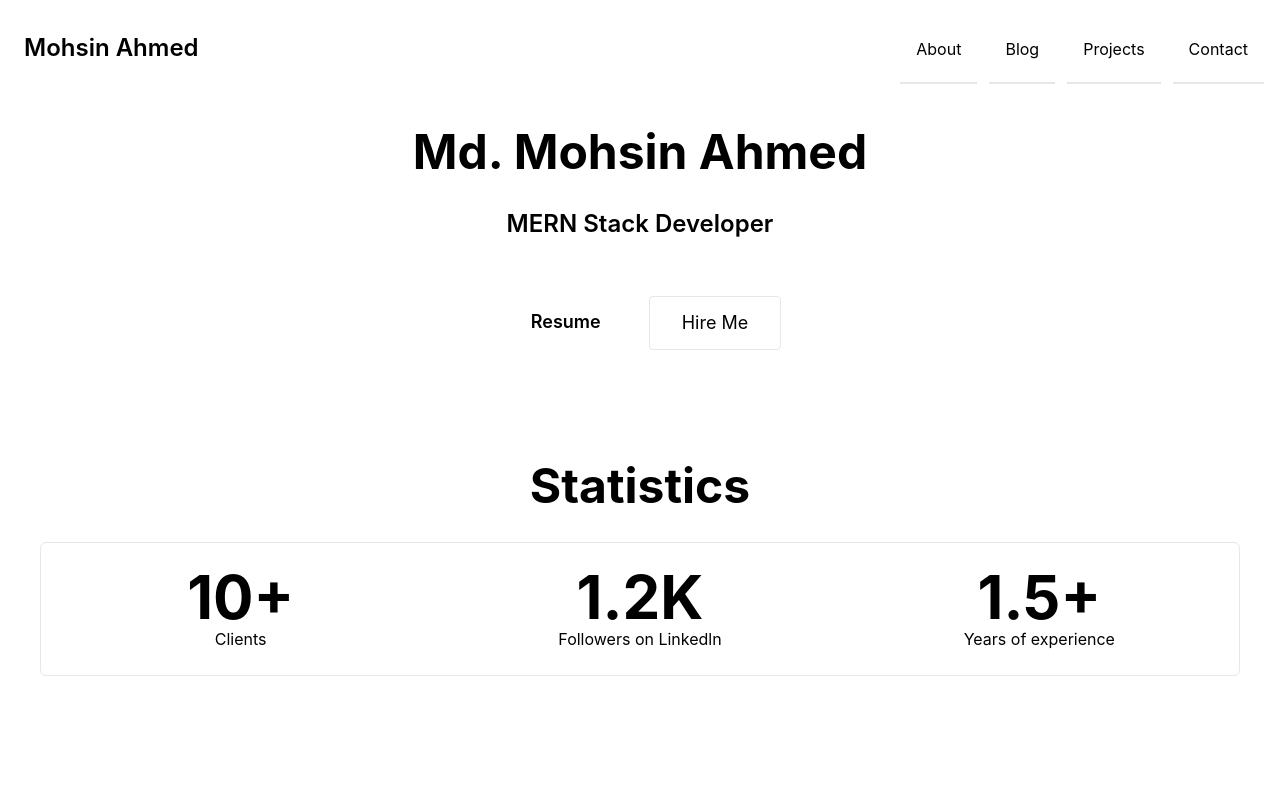
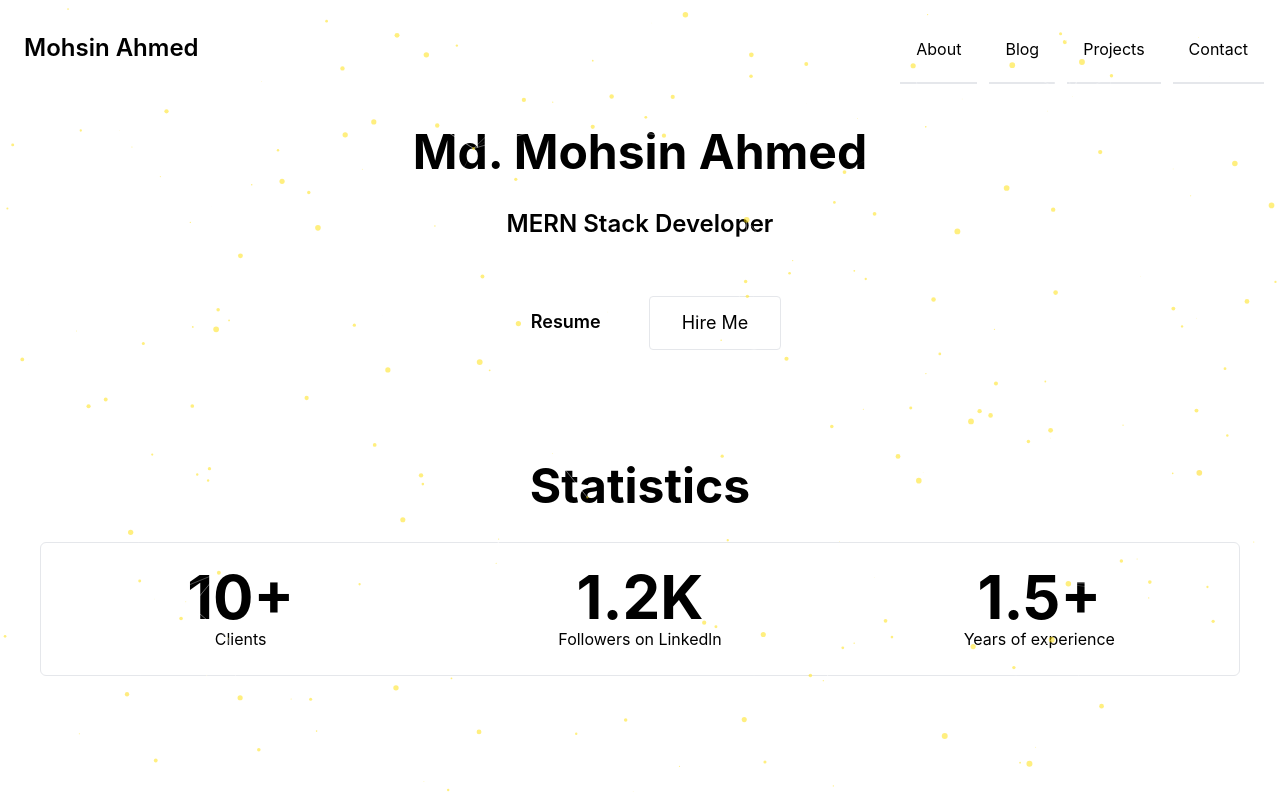
Before and after one commit to d3v-tushar/react-developer-portfolio, a React (Create React App) app: page / in a window 1280 px wide. Shown: the top 800 px of the page. Built offline with nearby package versions, Linux system fonts and the light colour scheme.

Commit message:
Particle JS Background Animation Added

```diff
--- a/package.json
+++ b/package.json
@@ -13,6 +13,7 @@
     "react-router-dom": "^6.4.5",
     "react-scripts": "5.0.1",
     "react-scroll": "^1.8.8",
+    "react-tsparticles": "^1.37.5",
     "web-vitals": "^2.1.4"
   },
   "scripts": {
--- a/src/Layout/Main/Main.js
+++ b/src/Layout/Main/Main.js
@@ -1,14 +1,95 @@
-import React from 'react';
-import { Outlet } from 'react-router-dom';
-import Footer from '../../Pages/Template/Footer';
-import Header from './../../Pages/Template/Header';
+import React from "react";
+import { Outlet } from "react-router-dom";
+import Footer from "../../Pages/Template/Footer";
+import Header from "./../../Pages/Template/Header";
+import Particles from "react-tsparticles";
 
 const Main = () => {
+  const particlesInit = (main) => {
+    console.log(main);
+  };
+  const particlesLoaded = (container) => {
+    console.log(container);
+  };
   return (
     <div>
       <Header></Header>
       <Outlet></Outlet>
       <Footer></Footer>
+      <Particles
+        id="tsparticles"
+        init={particlesInit}
+        loaded={particlesLoaded}
+        options={{
+            "fullScreen": {
+                "zIndex": 1
+            },
+            "particles": {
+                "number": {
+                    "value": 80,
+                    "density": {
+                        "enable": true,
+                        "area": 800
+                    }
+                },
+                "color": {
+                    "value": "#ff0000",
+                    "animation": {
+                        "enable": true,
+                        "speed": 15,
+                        "sync": true
+                    }
+                },
+                "opacity": {
+                    "value": 0.5
+                },
+                "size": {
+                    "value": {
+                        "min": 0.1,
+                        "max": 3
+                    }
+                },
+                "links": {
+                    "enable": true,
+                    "distance": 100,
+                    "color": "#ffffff",
+                    "opacity": 0.5,
+                    "width": 1
+                },
+                "move": {
+                    "enable": true,
+                    "speed": 2,
+                    "direction": "none",
+                    "outModes": {
+                        "default": "out"
+                    }
+                }
+            },
+            "interactivity": {
+                "events": {
+                    "onHover": {
+                        "enable": true,
+                        "mode": "repulse"
+                    },
+                    "onClick": {
+                        "enable": true,
+                        "mode": "push"
+                    }
+                },
+                "modes": {
+                    "repulse": {
+                        "distance": 100
+                    },
+                    "push": {
+                        "quantity": 4
+                    }
+                }
+            },
+            "background": {
+                "color": ""
+            }
+        }}
+      />
     </div>
   );
 };
--- a/src/Pages/Template/Template.js
+++ b/src/Pages/Template/Template.js
@@ -5,6 +5,7 @@ import Projects from './Projects';
 import Statistics from './Statistics';
 
 const Template = () => {
+
     return (
         <div className="space-y-12 dark:bg-gray-800 dark:text-gray-100">
 	<Hero></Hero>
```
Also changed, not shown: 1 other file (tests, documents, lock files or other folders). Lines whose indentation alone changed are shown as unchanged.
